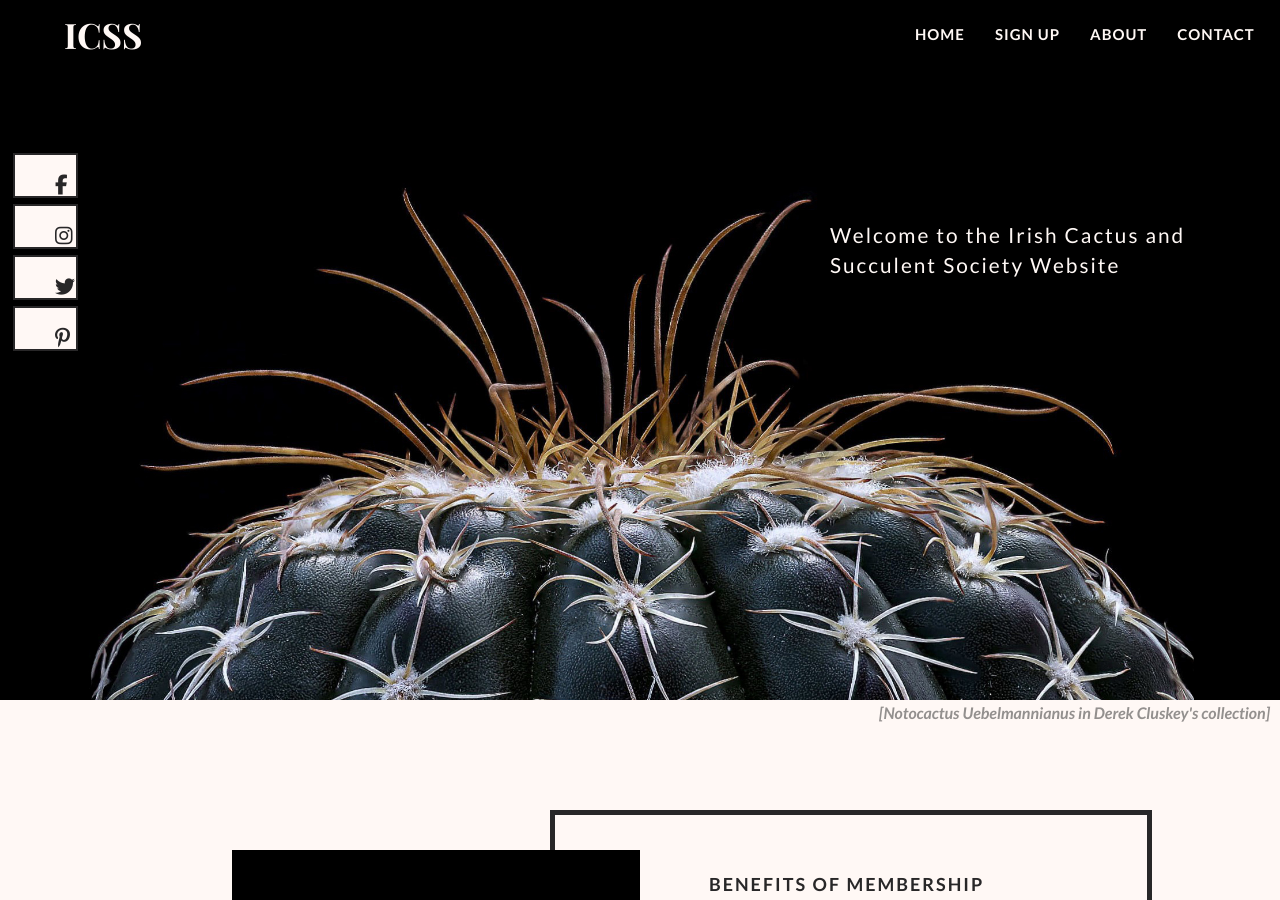
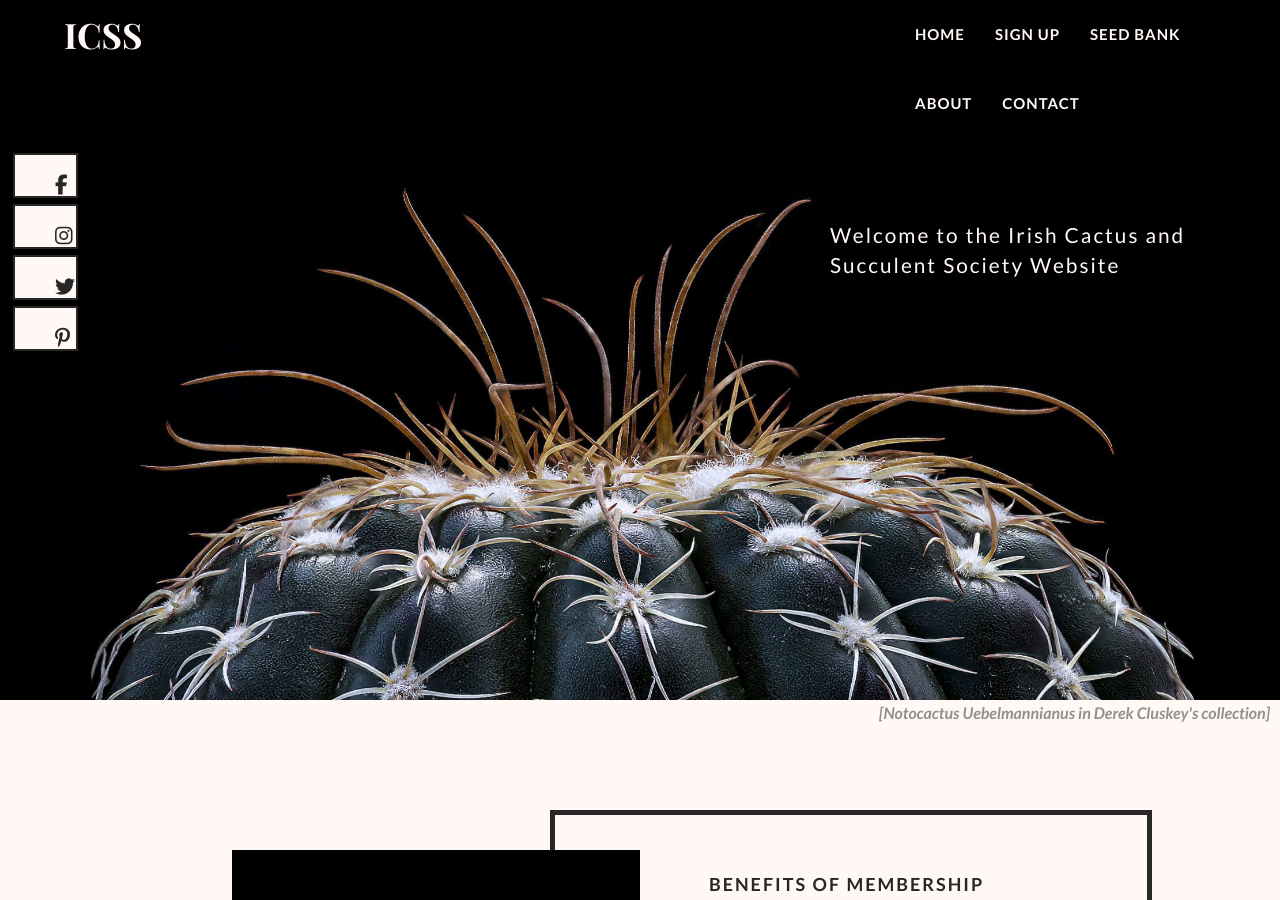
Before and after one commit to irishcactusandsucculentsociety/website, a Jekyll site: the page built from index.md, in a window 1280 px wide and 900 px high. Built offline with Jekyll 4.4.1, drawn with Linux system fonts in a browser that asks for light colours; nearby versions of some CDN libraries; some web fonts are replaced.

Commit message:
put seed bank link in menu

```diff
--- a/_layouts/default.html
+++ b/_layouts/default.html
@@ -41,6 +41,9 @@
                             </li>
                             <li>
                                 <a href="{{ site.baseurl }}/join.html">Sign up</a>
+                            </li>
+                            <li>
+                                <a href="{{ site.baseurl }}/seedbank.html">Seed Bank</a>
                             </li>
                             <li>
                                 <a href="{{ site.baseurl }}/about.html">About</a>
```
